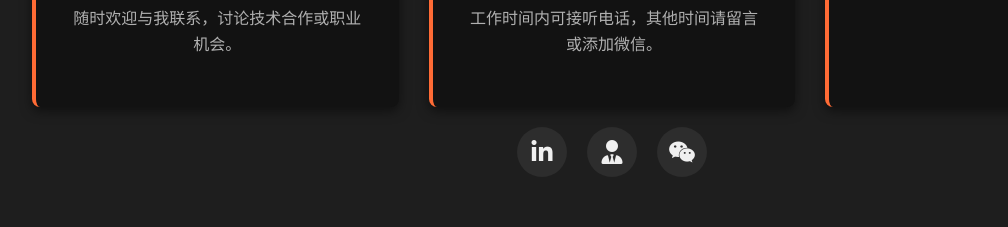
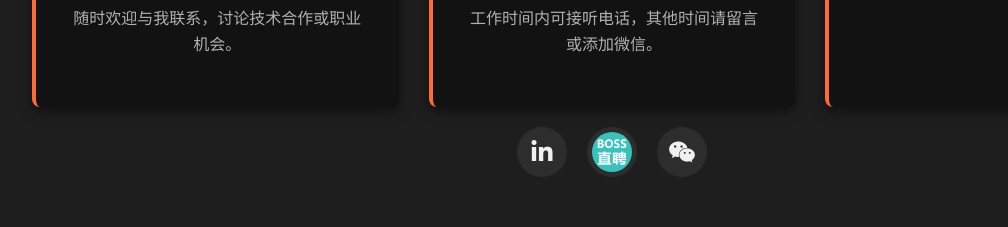
Before and after one commit to FrozenPear17/FrozenPear17.github.io, a plain HTML site: page index.html in a window 1280 px wide. Shown: the part 1600-1827 px from the top of the page, without its empty margins (28-1036 px from the left). Drawn offline with Linux system fonts and the light colour scheme.

Commit message:
Add files via upload

```diff
--- a/index.html
+++ b/index.html
@@ -323,6 +323,19 @@
             background-color: var(--color-accent);
             color: var(--color-dark);
             transform: translateY(-5px);
+        }
+
+        .social-links a:hover .boss-icon {
+            filter: brightness(1.3); /* 悬停时增加亮度 */
+        }
+
+        .boss-icon {
+            width: 80%;
+            height: 80%;
+            object-fit: contain;
+            border-radius: 50%;
+            transition: var(--transition);
+            /* 去掉filter，使用原始图标颜色 */
         }
 
         /* 履历 */
@@ -729,7 +742,7 @@
             </div>
             <div class="social-links">
                 <a href="#" title="LinkedIn"><i class="fab fa-linkedin-in"></i></a>
-                <a href="https://www.zhipin.com/" title="Boss直聘" target="_blank"><i class="fas fa-user-tie"></i></a>
+                <a href="https://m.zhipin.com/mpa/html/resume-detail?sid=self&securityId=OxSrj6zeuJEDF-414PDtkx8a8R5XlTYDPWUoBOWYTuym6XxbuxM-jiRK3Aop3jcaoYW9ArwcFzAmIu0qvY9XbIFghrXCevw4pI9AvJ-UDcTCPBhH7WmLpBWkHvVoZ80TWKYcUyB25pxQ5DOfY3b0n5BOndqpb5dlsaq5KrI~" title="Boss直聘" target="_blank" class="boss-link"><img src="boss-icon.png" alt="Boss直聘" class="boss-icon"></a>
                 <a href="javascript:void(0);" title="微信" id="wechatLink"><i class="fab fa-weixin"></i></a>
                <!-- <a href="#" title="知乎"><i class="fab fa-zhihu"></i></a>
                 <a href="#" title="ResearchGate"><i class="fab fa-researchgate"></i></a>-->
```
Also changed, not shown: boss-icon.png (added).
